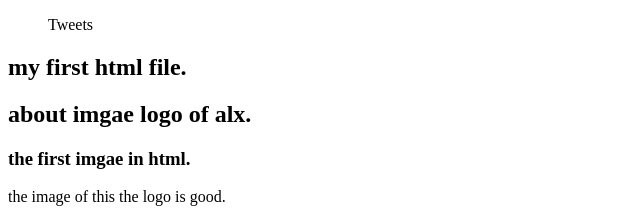
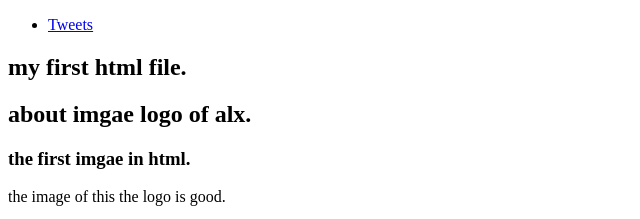
Before and after one commit to ethiogondar/My_First_Portfolio, a plain HTML site: page html_basic/index.html in a window 1280 px wide. Shown: the top 219 px of the page, 0-640 px from the left. Drawn offline with Linux system fonts and the light colour scheme.

Commit message:
Add some change

```diff
--- a/html_basic/index.html
+++ b/html_basic/index.html
@@ -6,7 +6,11 @@
 </head>
 <body>
     <header>
-    <ul><li<a target="_blank" href="/tweets.html">Tweets</a></li></ul>
+        <ul>
+            <li>
+                <a target="_blank" href="/tweets.html">Tweets</a>
+            </li>
+        </ul>
     </header>
     <main>
         <article>
```
Also changed, not shown: html_basic/tweets.html (+5 -1 lines). Lines whose indentation alone changed are shown as unchanged.
